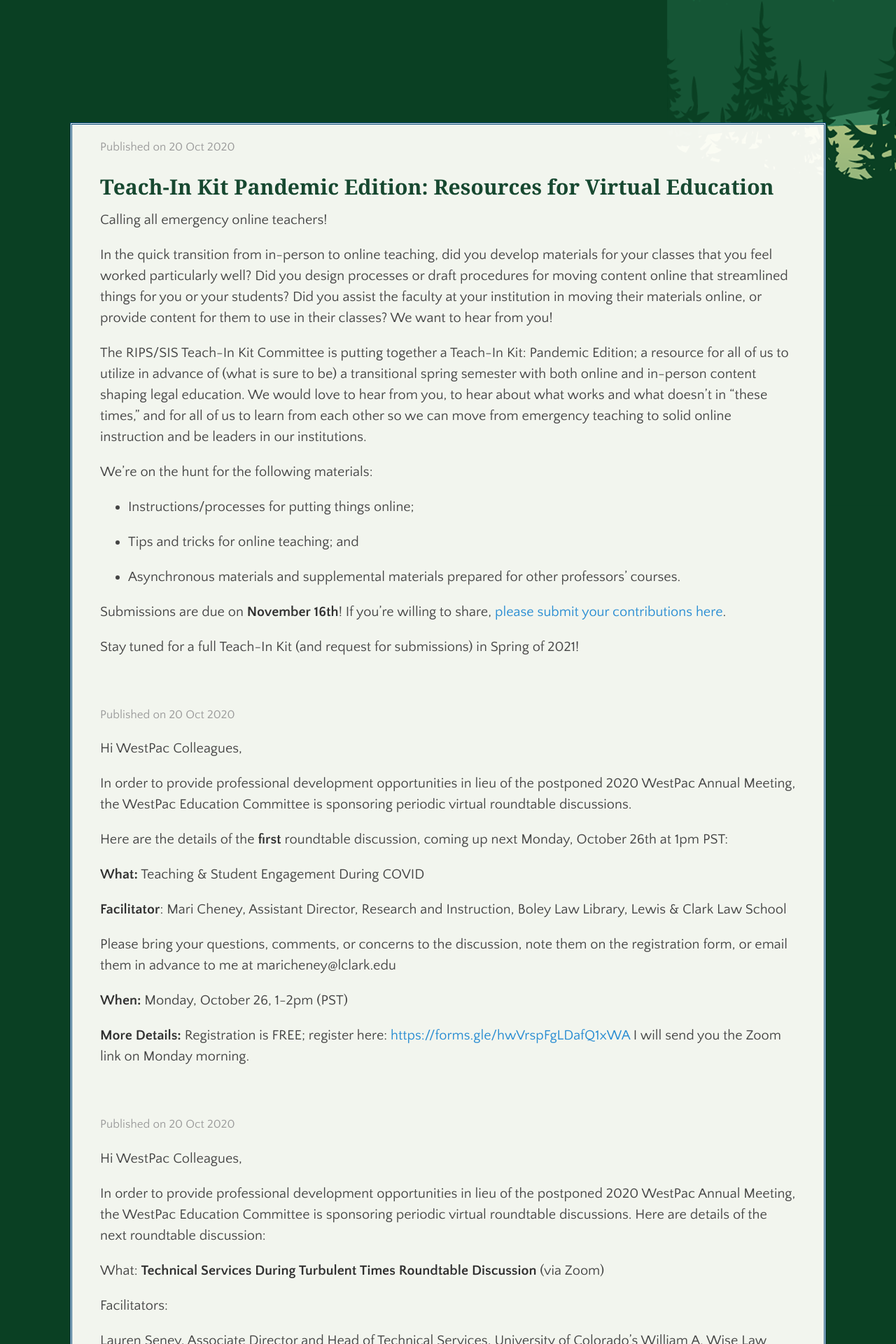
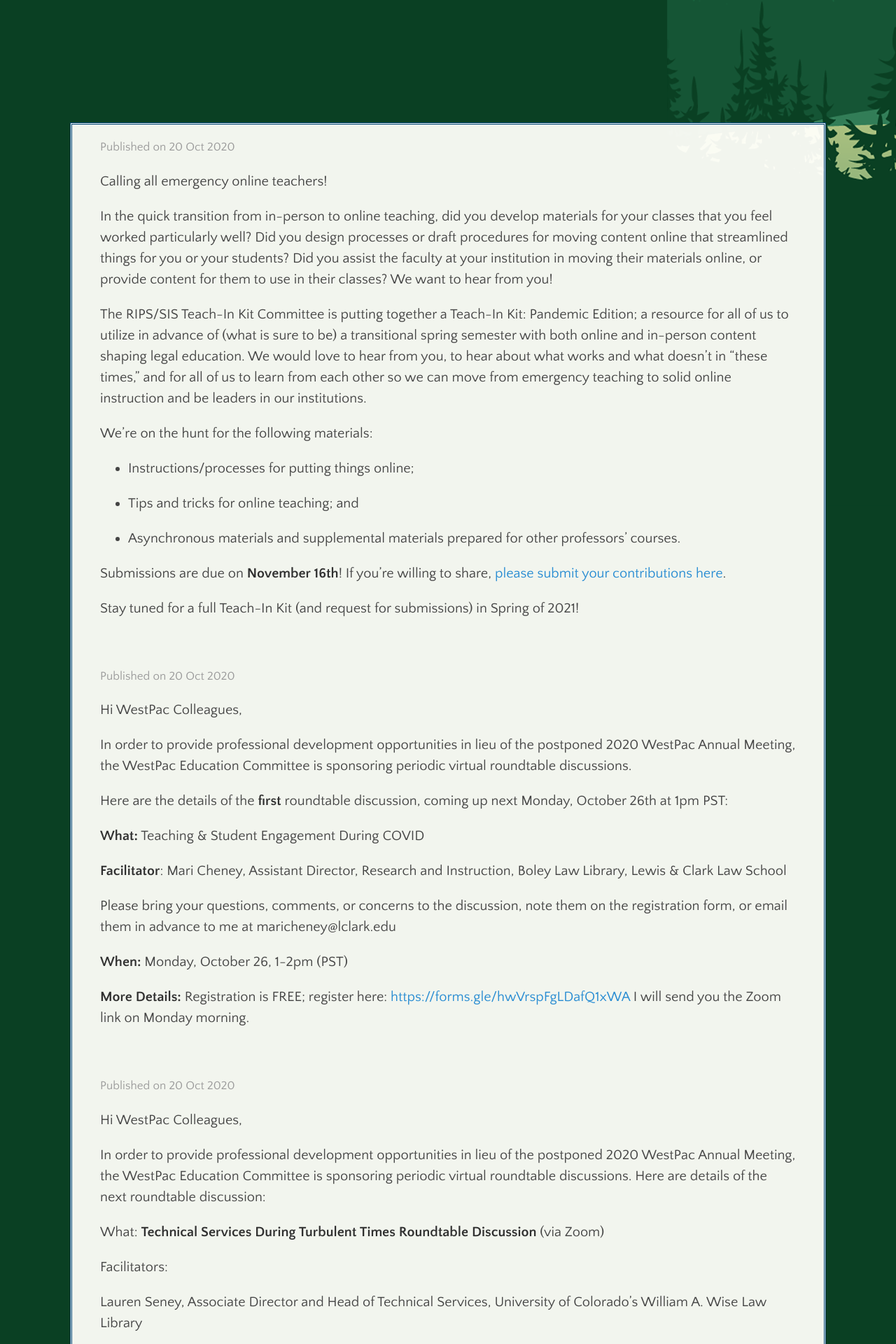
Before and after one commit to aallwestpac/aallwestpac.github.io, a Jekyll site: the page built from index.html, in a window 1280 px wide. Shown: the part 608-2528 px from the top of the page at 70% size. Built offline with Jekyll 4.4.1, drawn with Linux system fonts in a browser that asks for light colours; some web fonts are replaced; the list of posts is cut into pages by our own code; some of the changed text lies outside the part shown.

```diff
--- a/_posts/2020-10-20-Teach-In-Kit-Pandemic-Edition:-Resources-for-Virtual-Education.md
+++ b/_posts/2020-10-20-Teach-In-Kit-Pandemic-Edition:-Resources-for-Virtual-Education.md
@@ -4,8 +4,6 @@
 author: aallwestpac
 published: true
 ---
-
-## Teach-In Kit Pandemic Edition: Resources for Virtual Education
 
 Calling all emergency online teachers!
 
```
Also changed, not shown: _posts/2020-10-20-FREE-WestPac-Roundtable-Discussion-Tech-Services-During-Turbulent-Times.md (line endings or trailing spaces), _posts/2020-10-20-First-WestPac-Roundtable-Discussion-Teaching-Student-Engagement-During-COVID.md (line endings or trailing spaces).
